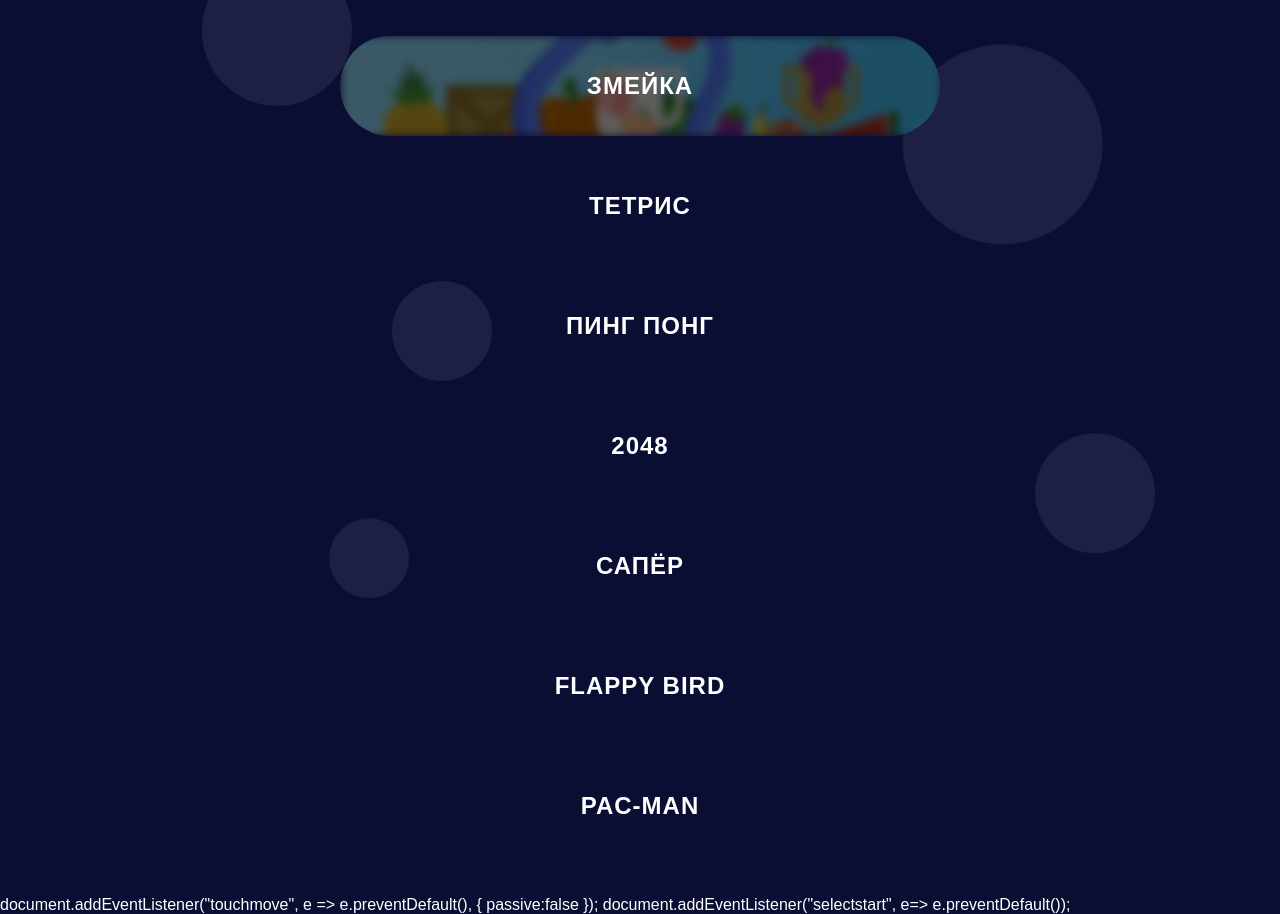
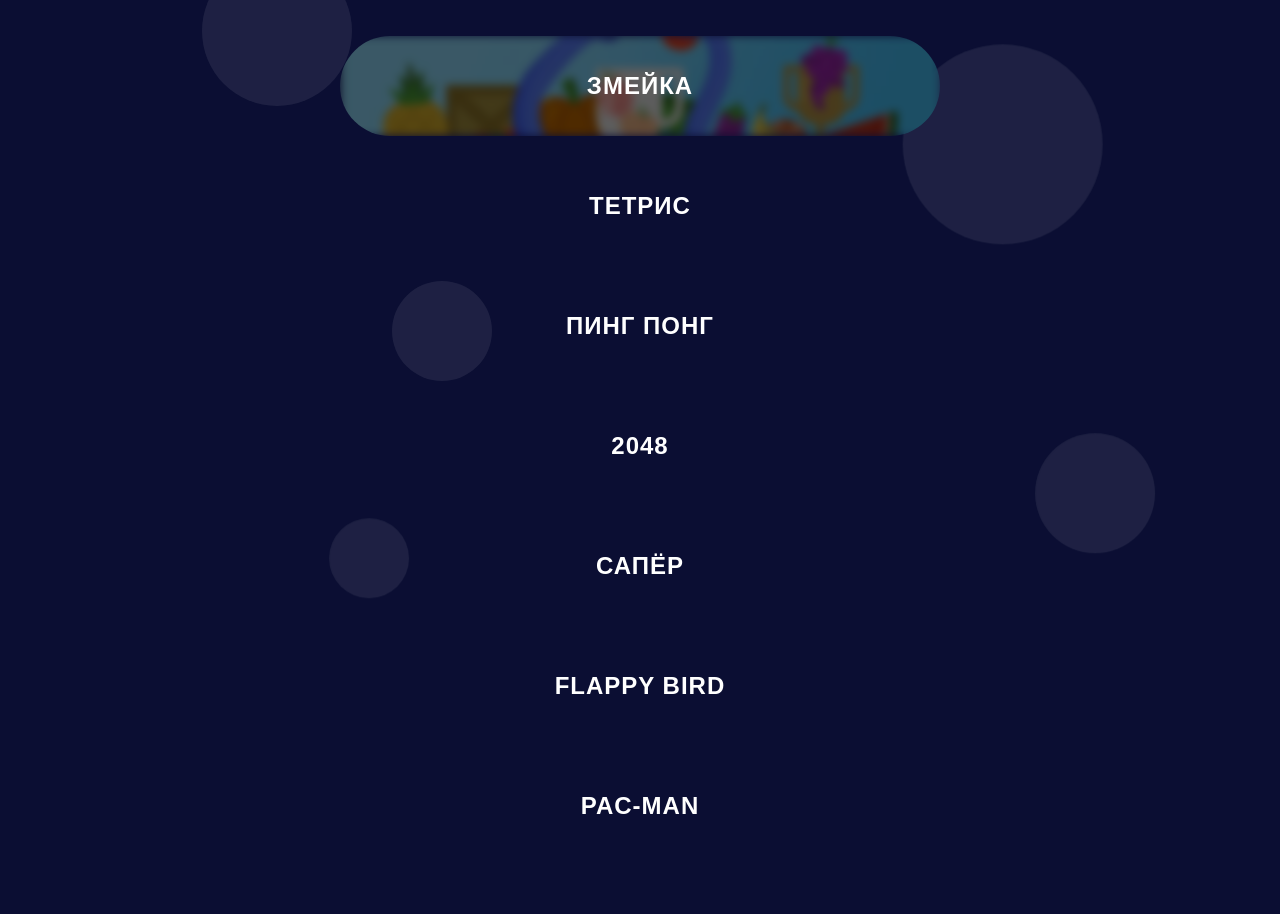
Before and after one commit to minizvezd/Telegram-Minigames, a website: page templates/index.html in a window 1280 px wide. Shown: the part 99-1013 px from the top of the page. Drawn offline with Linux system fonts and the light colour scheme.

Commit message:
Update index.html

```diff
--- a/templates/index.html
+++ b/templates/index.html
@@ -254,9 +254,6 @@
       <span>Pac-Man</span>
     </div>
   </div>
-<stript>
- document.addEventListener("touchmove", e => e.preventDefault(), { passive:false });
-    document.addEventListener("selectstart", e=> e.preventDefault());
-</stript>
+
 </body>
 </html>
```
